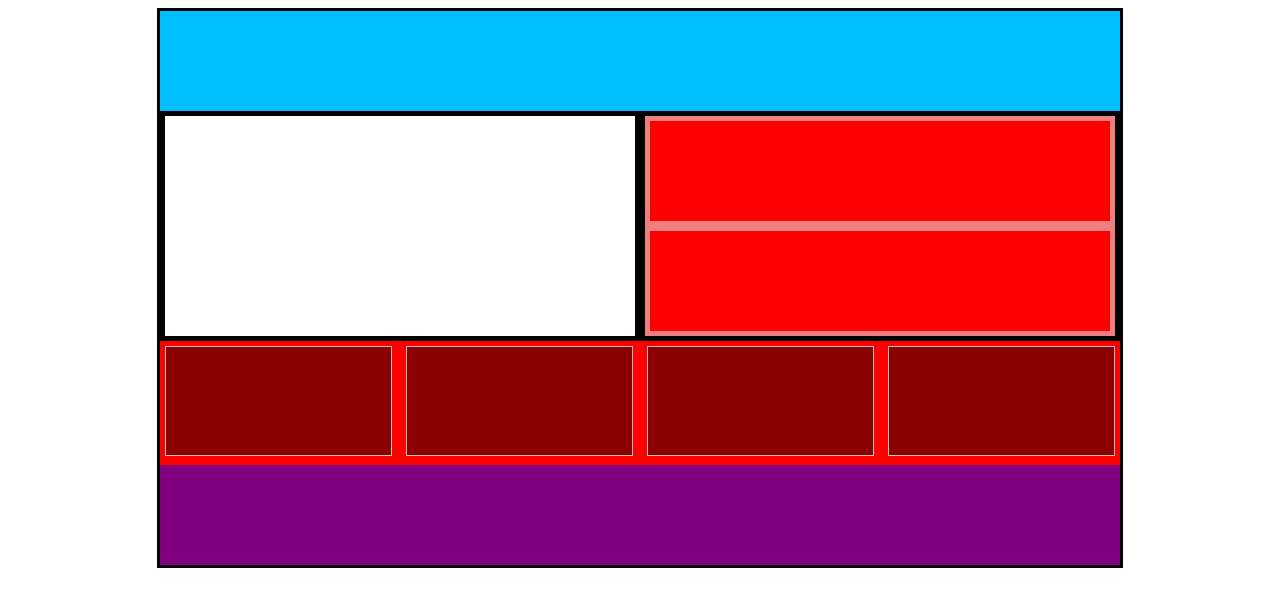
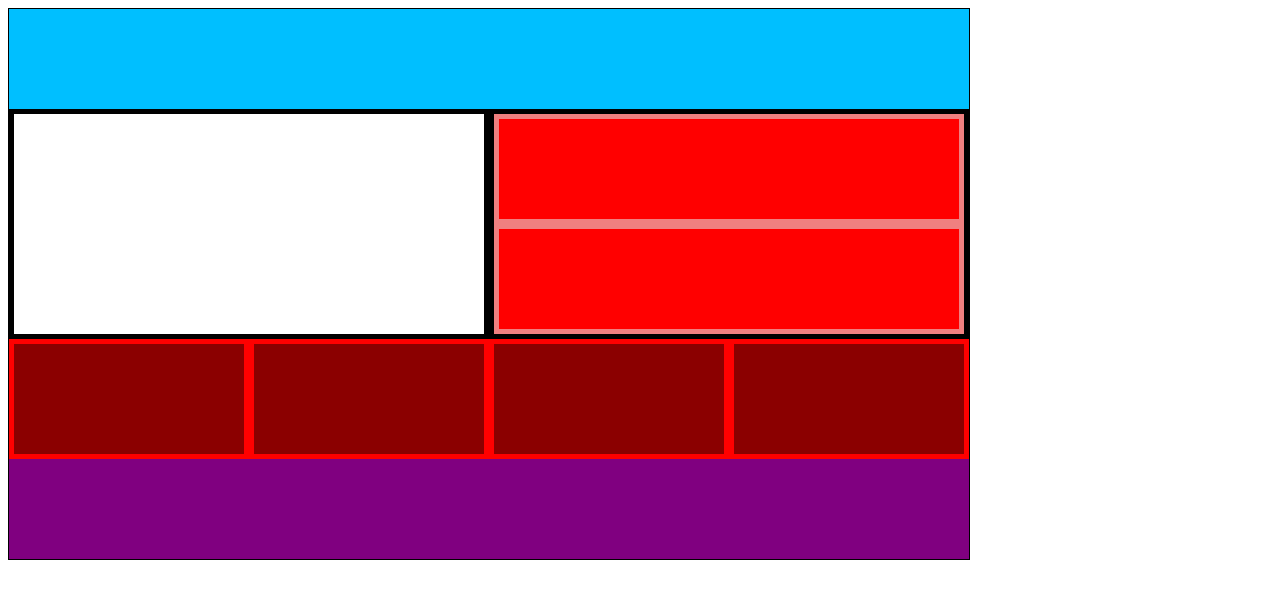
Before and after one commit to DonRenato/layout_css, a plain HTML site: page index.html in a window 1280 px wide. Drawn offline with Linux system fonts and the light colour scheme.

Commit message:
trocando img por figure

```diff
--- a/index.html
+++ b/index.html
@@ -18,10 +18,10 @@
             </section>
         </div>
 
-            <img></img>
-            <img></img>
-            <img></img>
-            <img></img>
+            <figure></figure>
+            <figure></figure>
+            <figure></figure>
+            <figure></figure>
 
         <footer></footer>
     </main>
--- a/style.css
+++ b/style.css
@@ -1,10 +1,12 @@
 main{
     background-color: red;
     width: 960px;
-    margin: auto;
-    border-width: medium;
+    border-width: thin;
     border-style: solid;
     border-color: black;
+    float: left;
+
+
 }
 
 header{
@@ -33,20 +35,24 @@ section{
     margin: 5px;
     height: 100px;
     width: 460px;
-    float: right;
+    float: left;
 }
-img{
+figure{
     background-color: darkred;
     height: 110px;
-    width: 227px;
+    width: 230px;
     margin: 5px;
+    float: left;
 
 }
 footer{
     background-color: purple;
     height: 100px;
+    clear: left;
+
 }
 div{
     float: right;
     background-color: black;
+    float: left;
 }
```
